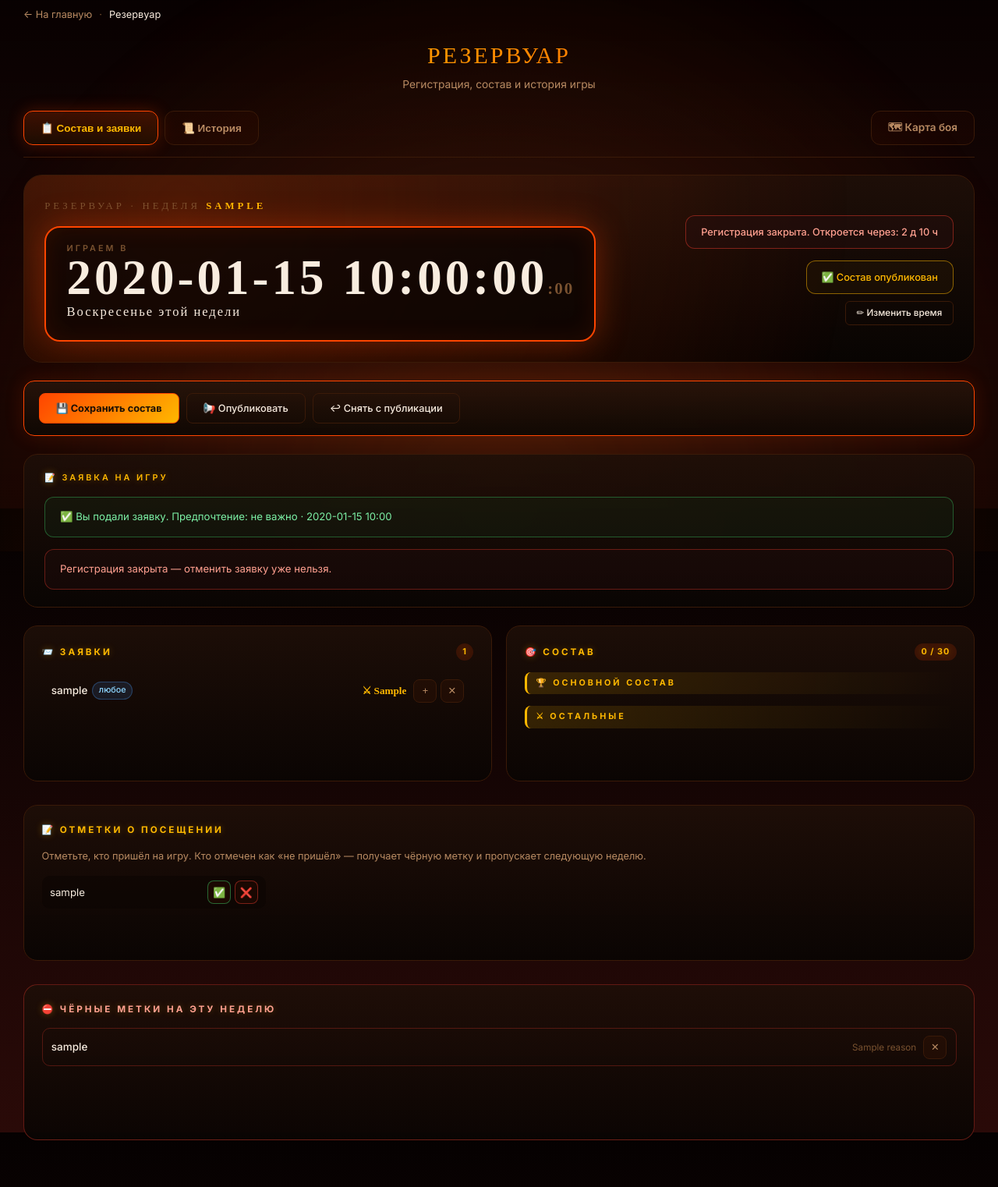
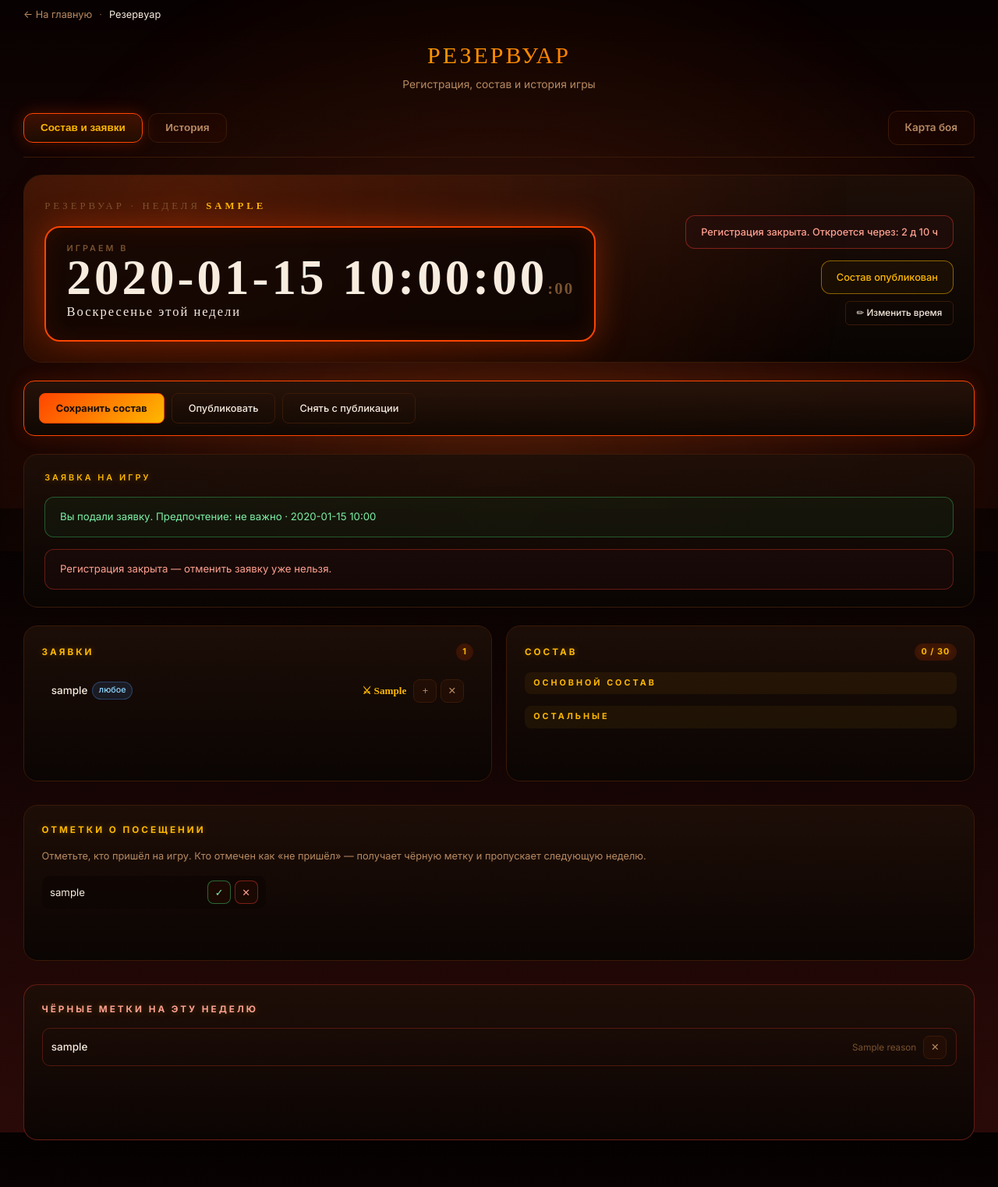
Before and after one commit to paradigmaafk-boop/e-hell, a Flask app: page /reservoir in a window 1280 px wide. Shown: the part 148-1670 px from the top of the page at 78% size. Run offline with Flask 3, Linux system fonts and the light colour scheme; the visitor is signed in with stand-in values (Sample User, id 1); a database or web service that is not in the repository returns one stand-in record (values such as "Sample title"); some libraries are stand-ins or nearby versions; some web fonts are replaced.

Commit message:
Update reservoir.html

```diff
--- a/templates/reservoir.html
+++ b/templates/reservoir.html
@@ -16,6 +16,12 @@
             padding: 0.5rem 0 1rem;
             border-bottom: 1px solid var(--line);
             margin-bottom: 1.5rem;
+            flex-wrap: wrap;
+            align-items: center;
+        }
+        .res-tabs-group {
+            display: flex;
+            gap: 0.5rem;
             flex-wrap: wrap;
         }
         .res-tab {
@@ -368,13 +360,15 @@
             margin: 1rem 0 0.5rem;
             padding: 0.4rem 0.75rem;
             border-radius: 8px;
-            background: linear-gradient(90deg, rgba(255,184,0,0.15), transparent);
-            border-left: 3px solid var(--accent-warm);
+            background: rgba(255,184,0,0.06);
             font-size: 0.72rem;
             text-transform: uppercase;
             letter-spacing: 3px;
             color: var(--accent-warm);
             font-weight: 700;
+        }
+        .res-core-divider:first-child {
+            margin-top: 0;
         }
 
         /* Кнопки действий */
@@ -671,17 +668,21 @@
         {% endif %}
     {% endwith %}
 
-    <!-- Табы -->
+    <!-- Табы: слева — Состав/История, справа — Карта боя -->
     <div class="res-tabs">
-        <button class="res-tab active" data-tab="roster" type="button">
-            📋 Состав и заявки
-        </button>
-        <button class="res-tab" data-tab="history" type="button">
-            📜 История
-        </button>
-        <a href="/reservoir/map" class="res-tab" style="margin-left: auto;">
-            🗺 Карта боя
-        </a>
+        <div class="res-tabs-group">
+            <button class="res-tab active" data-tab="roster" type="button">
+                Состав и заявки
+            </button>
+            <button class="res-tab" data-tab="history" type="button">
+                История
+            </button>
+        </div>
+        <div class="res-tabs-group" style="margin-left: auto;">
+            <a href="/reservoir/map" class="res-tab">
+                Карта боя
+            </a>
+        </div>
     </div>
 
     <!-- === TAB: ROSTER === -->
@@ -718,11 +719,11 @@
 
                 {% if week.roster_published %}
                 <div class="res-status-badge published">
-                    ✅ Состав опубликован
+                    Состав опубликован
                 </div>
                 {% else %}
                 <div class="res-status-badge">
-                    ⏳ Состав ещё не опубликован
+                    Состав ещё не опубликован
                 </div>
                 {% endif %}
 
@@ -736,17 +737,17 @@
         {% if can_edit %}
         <section class="res-manage-bar">
             <form method="POST" action="/reservoir/admin/save-roster" id="saveRosterForm" style="display: flex; gap: 0.6rem; flex-wrap: wrap;">
-                <button type="submit" class="btn btn-primary" form="saveRosterForm">💾 Сохранить состав</button>
+                <button type="submit" class="btn btn-primary" form="saveRosterForm">Сохранить состав</button>
             </form>
             <form method="POST" action="/reservoir/admin/publish" style="display: inline;">
                 <button type="submit" class="btn"
                         onclick="return confirm('Опубликовать текущий состав? Его увидят все.');">
-                    📢 Опубликовать
+                    Опубликовать
                 </button>
             </form>
             {% if week.roster_published %}
             <form method="POST" action="/reservoir/admin/unpublish" style="display: inline;">
-                <button type="submit" class="btn">↩ Снять с публикации</button>
+                <button type="submit" class="btn">Снять с публикации</button>
             </form>
             {% endif %}
         </section>
@@ -755,11 +756,11 @@
         <!-- Регистрация игрока -->
         {% if session.get('user_id') %}
         <section class="res-register">
-            <h3>📝 Заявка на игру</h3>
+            <h3>Заявка на игру</h3>
 
             {% if my_registration %}
                 <div class="res-info-plate ok" style="margin-bottom: 1rem;">
-                    ✅ Вы подали заявку. Предпочтение:
+                    Вы подали заявку. Предпочтение:
                     {% if my_registration[1] == '14' %}14:00
                     {% elif my_registration[1] == '22' %}22:00
                     {% else %}не важно{% endif %}
@@ -811,7 +812,7 @@
             <!-- Заявки -->
             <div class="res-col">
                 <h3>
-                    <span>📨 Заявки</span>
+                    <span>Заявки</span>
                     <span class="cnt">{{ registrations|length }}</span>
                 </h3>
 
@@ -859,13 +859,13 @@
             <!-- Состав -->
             <div class="res-col">
                 <h3>
-                    <span>🎯 Состав</span>
+                    <span>Состав</span>
                     <span class="cnt" id="rosterCount">{{ roster|length }} / 30</span>
                 </h3>
 
                 <div id="rosterList">
                     <!-- Core -->
-                    <div class="res-core-divider" id="coreDivider">🏆 Основной состав</div>
+                    <div class="res-core-divider" id="coreDivider">Основной состав</div>
                     <div id="coreList">
                         {% for r in roster if r[2] == 'core' %}
                             {% set r_uid = r[1] %}
@@ -893,7 +893,7 @@
                     </div>
 
                     <!-- Rotation -->
-                    <div class="res-core-divider">⚔ Остальные</div>
+                    <div class="res-core-divider">Остальные</div>
                     <div id="rotationList">
                         {% for r in roster if r[2] == 'rotation' %}
                             {% set r_uid = r[1] %}
@@ -935,7 +934,7 @@
         <!-- После игры: отметки явки -->
         {% if can_edit and roster %}
         <section class="res-col" style="margin-bottom: 2rem;">
-            <h3>📝 Отметки о посещении</h3>
+            <h3>Отметки о посещении</h3>
             <p style="color: var(--muted); font-size: 0.85rem; margin-bottom: 1rem;">
                 Отметьте, кто пришёл на игру. Кто отмечен как «не пришёл» — получает чёрную метку и пропускает следующую неделю.
             </p>
@@ -969,7 +968,7 @@
         <!-- Чёрные метки -->
         {% if blacklist %}
         <section class="res-col" style="margin-bottom: 2rem; border-color: rgba(224,57,43,0.4);">
-            <h3 style="color:#ffa090;">⛔ Чёрные метки на эту неделю</h3>
+            <h3 style="color:#ffa090;">Чёрные метки на эту неделю</h3>
             {% for b in blacklist %}
                 {% set b_uid = b[1] %}
                 {% set b_reason = b[2] %}
@@ -1016,9 +1015,9 @@
                                     {% if r[3] == 1 %}{% set ns.attended = ns.attended + 1 %}{% endif %}
                                     {% if r[3] == 0 %}{% set ns.missed = ns.missed + 1 %}{% endif %}
                                 {% endfor %}
-                                <span>✅ Пришли: <b>{{ ns.attended }}</b></span>
-                                <span>❌ Не пришли: <b>{{ ns.missed }}</b></span>
-                                {% if h.roster_published %}<span style="color: var(--accent-warm);">📢 Опубликован</span>{% endif %}
+                                <span>Пришли: <b>{{ ns.attended }}</b></span>
+                                <span>Не пришли: <b>{{ ns.missed }}</b></span>
+                                {% if h.roster_published %}<span style="color: var(--accent-warm);">Опубликован</span>{% endif %}
                             </div>
                         </div>
                         <div style="color: var(--dim); font-size: 1.2rem;">▼</div>
@@ -1114,9 +1113,6 @@
     });
 
     // === Формирование состава ===
-    const rosterIds = {{ roster | map(attribute=1) | list | tojson }};
-
-    // Проверим, есть ли у нас уже добавленные ID
     function getRosterUserIds() {
         const ids = [];
         document.querySelectorAll('#rosterList .res-player-row[data-user-id]').forEach(row => {
```
Also changed, not shown: other parts of templates/reservoir.html (+17 -32 lines).
